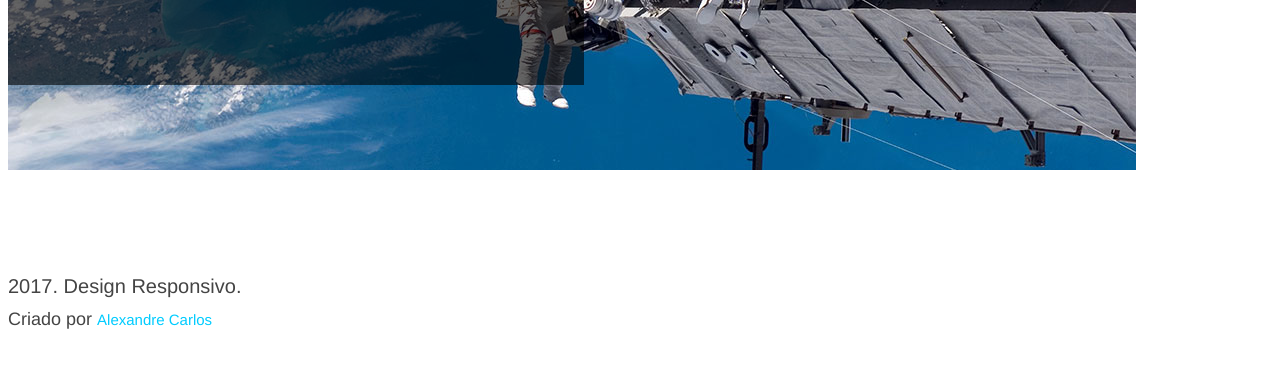
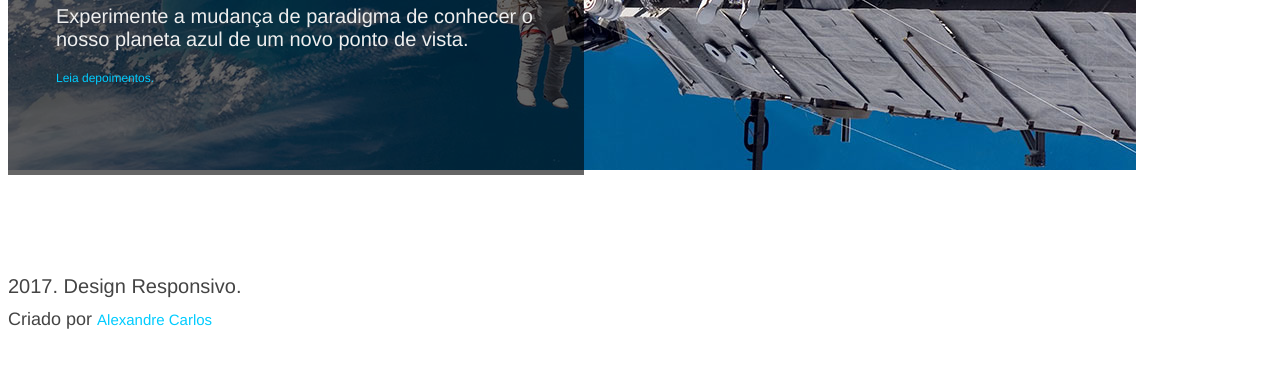
Before and after one commit to 1TDSG/terra-sualinda, a plain HTML site: page terra.html in a window 1280 px wide. Shown: the part 408-800 px from the top of the page. Drawn offline with Linux system fonts and the light colour scheme.

Commit message:
Corrigindo o top do box para 180px.

```diff
--- a/css/style.css
+++ b/css/style.css
@@ -58,7 +58,7 @@ ul li a{
   width: 480px;
   padding: 30px 48px 45px 48px;
   position: absolute;
-  top: 90px;
+  top: 180px;
   background: rgba(0,0,0,0.6);
   height: 200px;
 }
```
